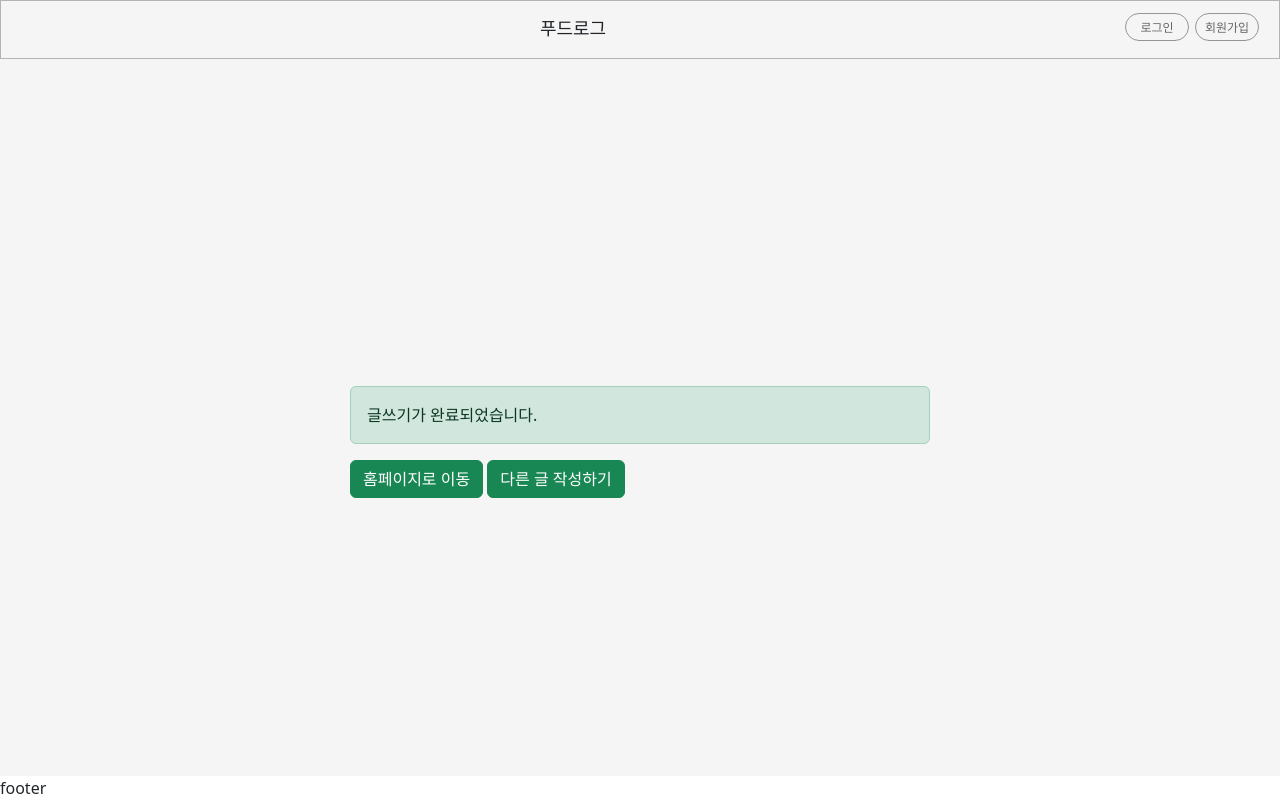
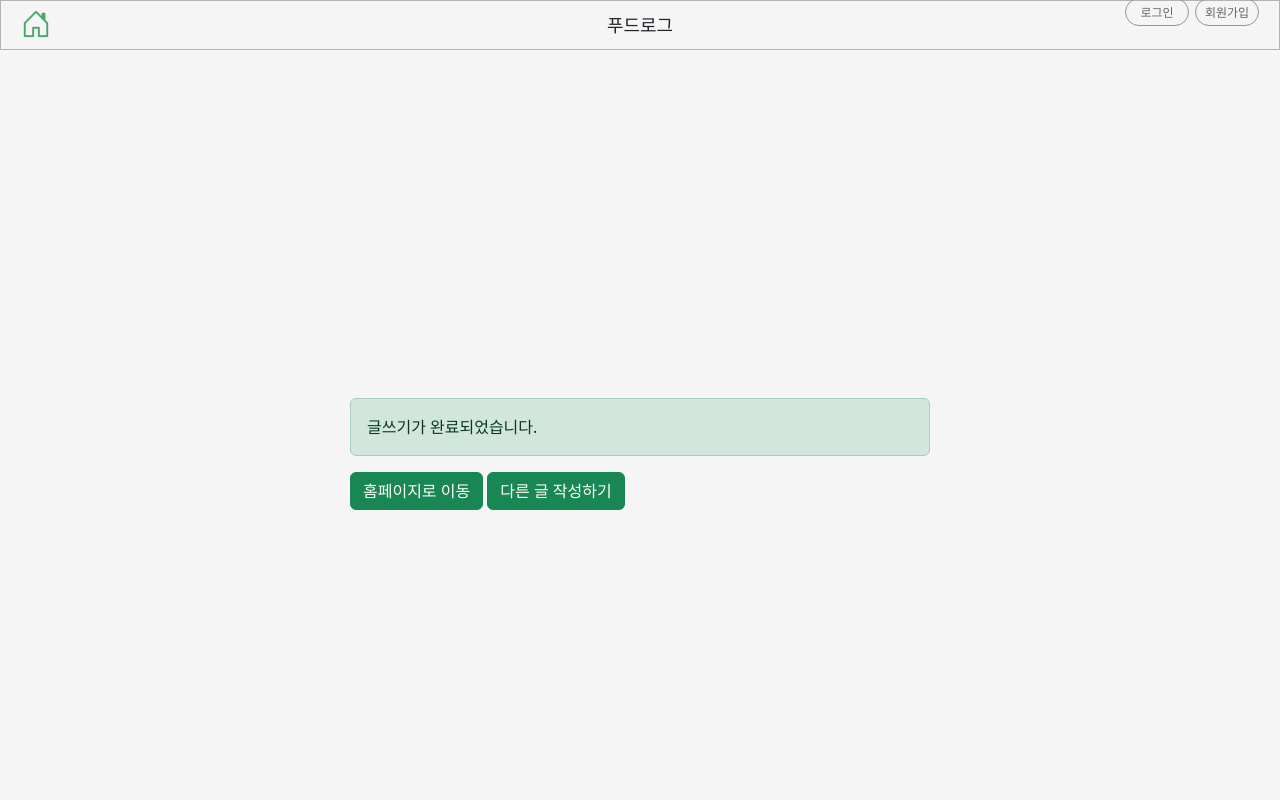
Before and after one commit to miiiingi/web_mini_project, a Flask app: page /completePost/1 in a window 1280 px wide. Run offline with Flask 3, Linux system fonts and the light colour scheme; some libraries are stand-ins or nearby versions.

Commit message:
fix: change title margin on header

```diff
--- a/templates/completePost.html
+++ b/templates/completePost.html
@@ -7,6 +7,10 @@
     <link
       href="https://cdn.jsdelivr.net/npm/bootstrap@5.3.0/dist/css/bootstrap.min.css"
       rel="stylesheet"
+    />
+    <link
+      rel="stylesheet"
+      href="https://cdn.jsdelivr.net/npm/bootstrap-icons@1.10.5/font/bootstrap-icons.css"
     />
   </head>
   <style>
@@ -31,25 +35,32 @@
       position: fixed;
       width: 100%;
       border: 1px solid #b3b3b3;
+      height: 50px;
       display: flex;
       align-items: center;
-      justify-content: space-between;
 
       p {
         font-size: 18px;
-        margin-top: 14px;
+        margin: 0 auto;
+        width: fit-content;
       }
     }
 
     .bi-house-door {
       font-size: 30px;
       color: #4ba66a;
+      position: absolute;
+      top: 0;
+      left: 20px;
     }
 
     .header_user_container {
       display: flex;
       align-items: center;
       gap: 6px;
+      position: absolute;
+      top: 2px;
+      right: 20px;
     }
 
     .bi-person-circle {
@@ -137,6 +148,7 @@
         {% endif %}
       </div>
     </header>
+
     <main>
       <div class="container">
         <div class="container-fluid mt-5">
@@ -168,9 +180,6 @@
         </div>
       </div>
     </main>
-
-    <footer>footer</footer>
-
     <!-- Bootstrap JS 및 Popper.js 및 jQuery CDN 추가 -->
     <script src="https://code.jquery.com/jquery-3.5.1.slim.min.js"></script>
     <script src="https://cdn.jsdelivr.net/npm/@popperjs/core@2.5.2/dist/umd/popper.min.js"></script>
```
Also changed, not shown: templates/editPost.html (+9 -2 lines), templates/index.html (+9 -2 lines), templates/newPost.html (+9 -2 lines), templates/userPost.html (+9 -2 lines).
